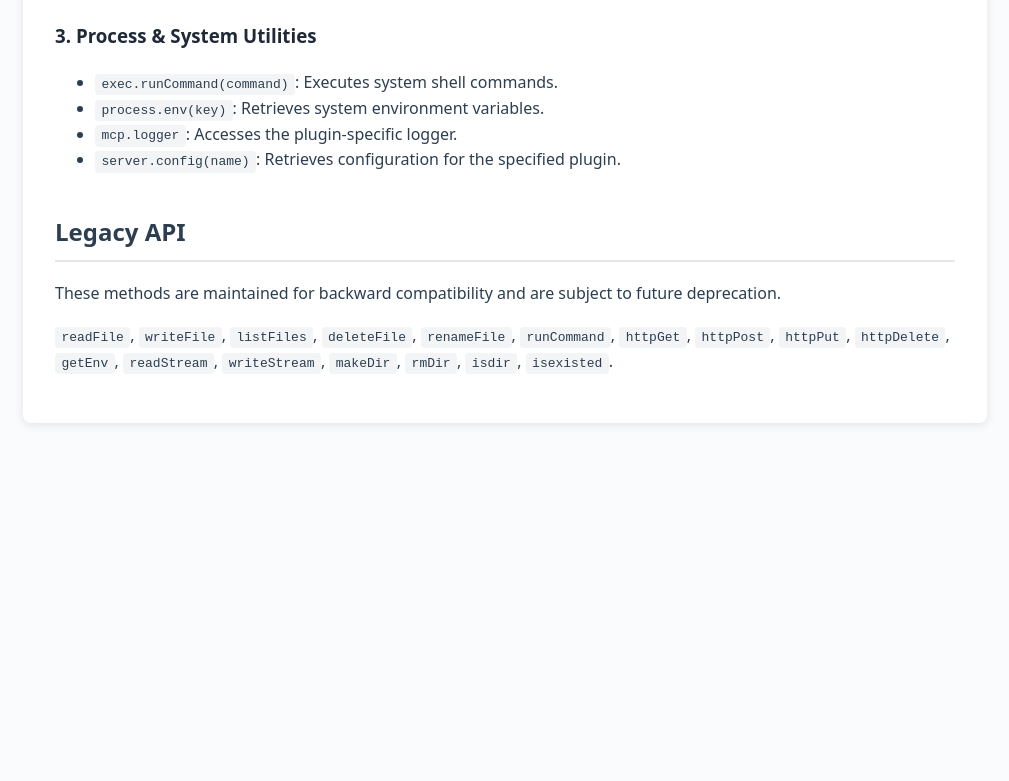
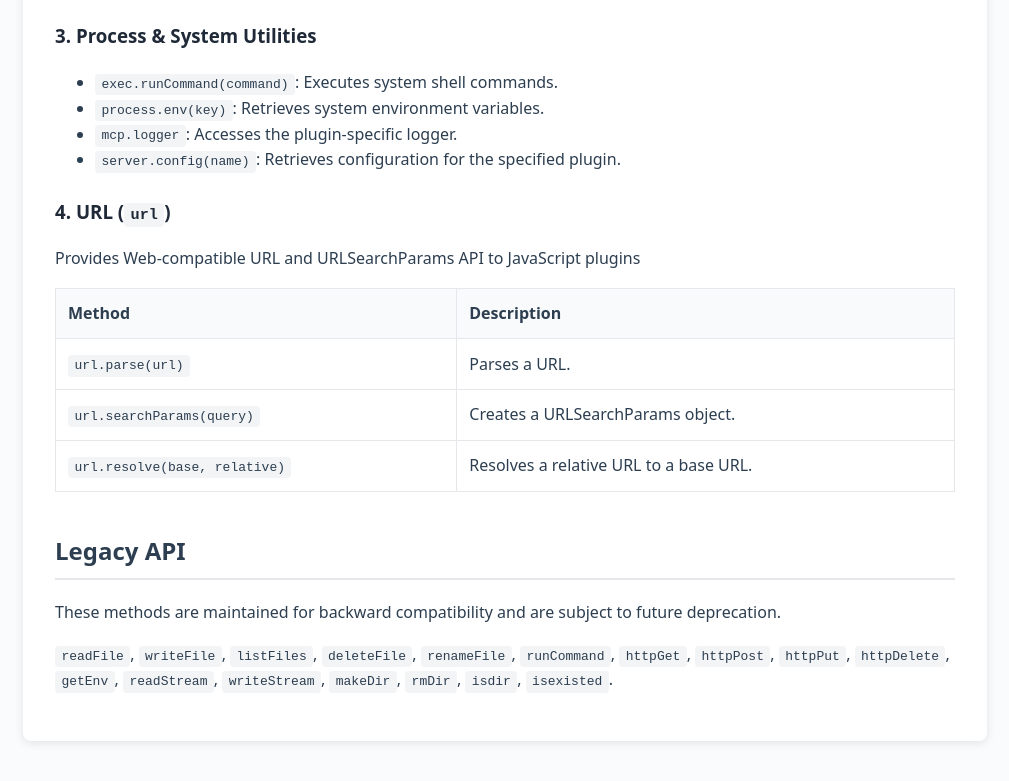
Before and after one commit to davidcrumpton/mcp-host-engine, a plain HTML site: page docs/index.html in a window 1280 px wide. Shown: the part 1321-2102 px from the top of the page, without its empty margins (135-1144 px from the left). Before the commit the page ends 1784 px from the top, so only its background shows below. Drawn offline with Linux system fonts and the light colour scheme.

Commit message:
docs: add documentation for URL and URLSearchParams plugin API methods

```diff
--- a/docs/index.html
+++ b/docs/index.html
@@ -57,6 +57,15 @@
       <li><code>server.config(name)</code>: Retrieves configuration for the specified plugin.</li>
     </ul>
 
+    <h3>4. URL (<code>url</code>)</h3>
+    <p>Provides Web-compatible URL and URLSearchParams API to JavaScript plugins</p>
+    <table>
+      <tr><th>Method</th><th>Description</th></tr>
+      <tr><td><code>url.parse(url)</code></td><td>Parses a URL.</td></tr>
+      <tr><td><code>url.searchParams(query)</code></td><td>Creates a URLSearchParams object.</td></tr>
+      <tr><td><code>url.resolve(base, relative)</code></td><td>Resolves a relative URL to a base URL.</td></tr>
+    </table>
+
     <h2>Legacy API</h2>
     <p>These methods are maintained for backward compatibility and are subject to future deprecation.</p>
     <p><code>readFile</code>, <code>writeFile</code>, <code>listFiles</code>, <code>deleteFile</code>, <code>renameFile</code>, <code>runCommand</code>, <code>httpGet</code>, <code>httpPost</code>, <code>httpPut</code>, <code>httpDelete</code>, <code>getEnv</code>, <code>readStream</code>, <code>writeStream</code>, <code>makeDir</code>, <code>rmDir</code>, <code>isdir</code>, <code>isexisted</code>.</p>
```
